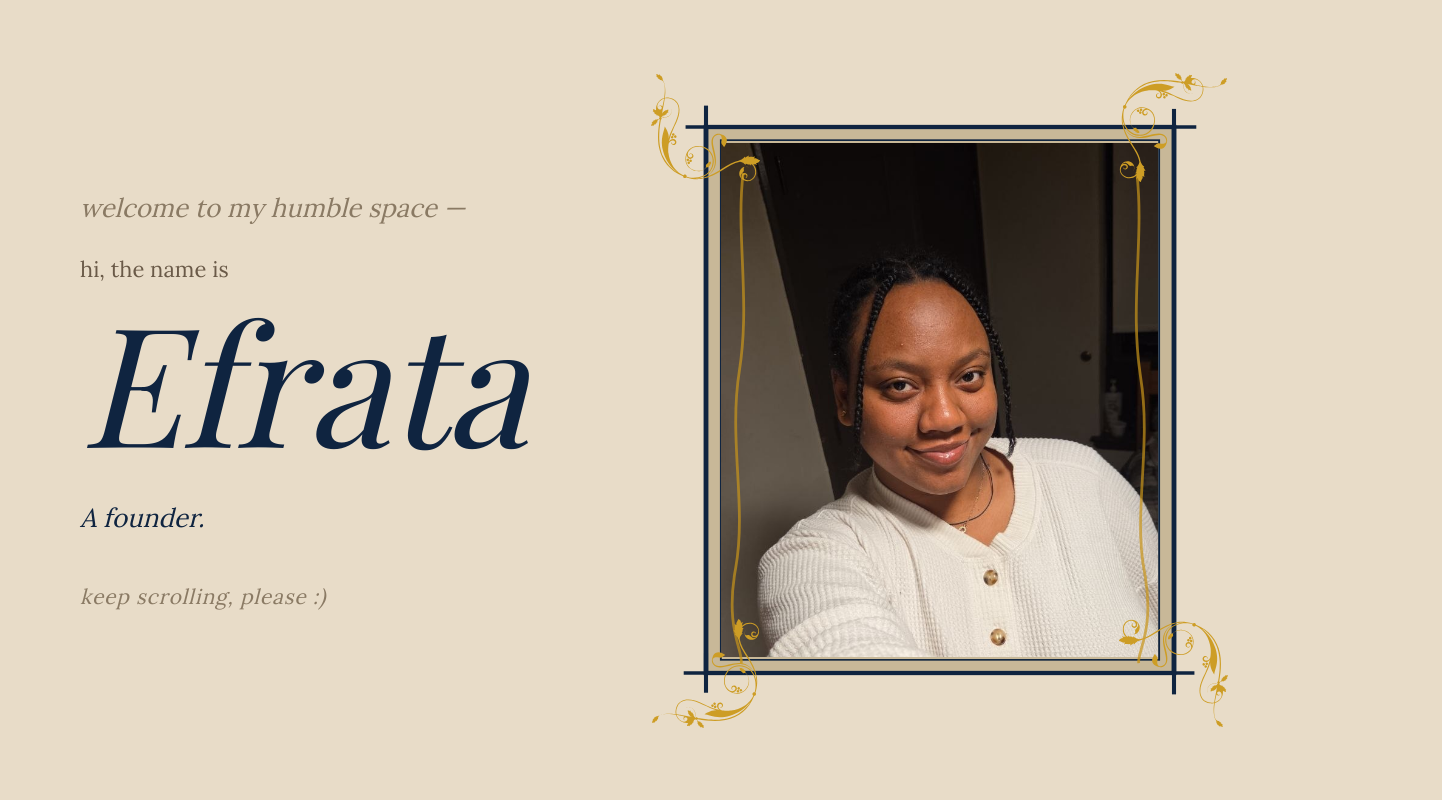
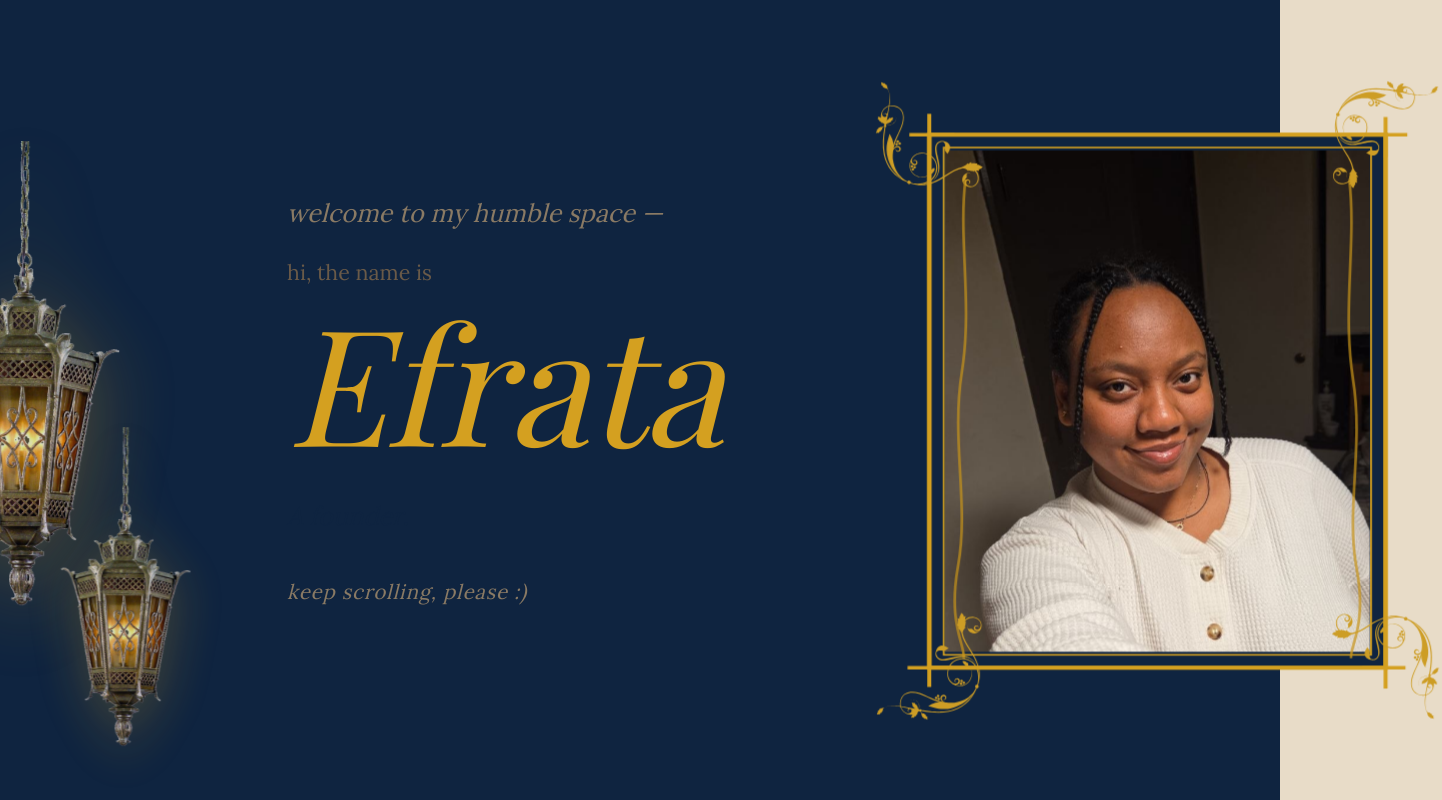
Before and after one commit to Efrata08/personal_webapp, a Next.js app: page / in a window 1280 px wide. Shown: the top 800 px of the page, 1442 px wide, since content can reach past the window. Built offline with nearby package versions, Linux system fonts and the light colour scheme.

Commit message:
redesigning hero page

```diff
--- a/src/components/ContactSection.tsx
+++ b/src/components/ContactSection.tsx
@@ -289,12 +289,12 @@ export default function ContactSection() {
         .cs-columns {
           display: flex;
           flex-direction: row;
-          gap: 56px;
-          max-width: 1000px;
+          gap: 150px;
+          max-width: 1150px;
           margin: 0 auto;
         }
         .cs-left {
-          flex: 0 0 340px;
+          flex: 0 0 400px;
           display: flex;
           flex-direction: column;
           align-items: center;
@@ -302,6 +302,33 @@ export default function ContactSection() {
         }
         .cs-right {
           flex: 1;
+        }
+
+        /* ── lanterns ── */
+        .cs-lanterns {
+          display: none;
+        }
+
+        @keyframes flicker1 {
+          0%, 100% { opacity: 1;    filter: drop-shadow(0 12px 32px rgba(212,160,32,0.5))  brightness(1);    }
+          20%      { opacity: 0.92; filter: drop-shadow(0 12px 32px rgba(212,160,32,0.4))  brightness(0.94); }
+          40%      { opacity: 1;    filter: drop-shadow(0 12px 32px rgba(212,160,32,0.6))  brightness(1.06); }
+          65%      { opacity: 0.95; filter: drop-shadow(0 12px 32px rgba(212,160,32,0.45)) brightness(0.97); }
+          80%      { opacity: 1;    filter: drop-shadow(0 12px 32px rgba(212,160,32,0.55)) brightness(1.03); }
+        }
+        @keyframes flicker2 {
+          0%, 100% { opacity: 0.85; filter: drop-shadow(0 8px 20px rgba(212,160,32,0.35)) brightness(0.95); }
+          30%      { opacity: 1;    filter: drop-shadow(0 8px 20px rgba(212,160,32,0.5))  brightness(1.05); }
+          55%      { opacity: 0.88; filter: drop-shadow(0 8px 20px rgba(212,160,32,0.3))  brightness(0.92); }
+          75%      { opacity: 0.96; filter: drop-shadow(0 8px 20px rgba(212,160,32,0.45)) brightness(1);    }
+        }
+        @keyframes glowPulse1 {
+          0%, 100% { opacity: 0.6; transform: scale(1);    }
+          50%      { opacity: 1;   transform: scale(1.1);  }
+        }
+        @keyframes glowPulse2 {
+          0%, 100% { opacity: 0.4; transform: scale(1);    }
+          50%      { opacity: 0.8; transform: scale(1.08); }
         }
 
         /* ── hawk ── */
@@ -314,7 +341,8 @@ export default function ContactSection() {
           transform: translateX(-115vw) rotate(-8deg);
         }
         .hawk-img {
-          width: 320px;
+          width: 100%;
+          max-width: 380px;
           height: auto;
         }
         .cs-hawk-float {
@@ -353,16 +381,7 @@ export default function ContactSection() {
         .scroll-wrapper {
           position: relative;
         }
-        .wax-seal {
-          position: absolute;
-          bottom: calc(7% + 15px);
-          left: 50%;
-          transform: translateX(-50%);
-          z-index: 3;
-          pointer-events: none;
-          filter: drop-shadow(0 4px 8px rgba(0,0,0,0.35));
-        }
-        .scroll-img {
+.scroll-img {
           width: 100%;
           height: auto;
           display: block;
@@ -383,9 +402,9 @@ export default function ContactSection() {
 
         .social-label {
           font-family: var(--font-lora), Georgia, serif;
-          font-size: 9px;
+          font-size: 11.7px;
           font-style: italic;
-          color: #0F2440;
+          color: #5A3000;
           text-align: center;
           margin-bottom: 8px;
         }
@@ -428,7 +447,7 @@ export default function ContactSection() {
           gap: 8px;
           margin-bottom: 7px;
           font-family: var(--font-lora), Georgia, serif;
-          font-size: 10px;
+          font-size: 13px;
           font-weight: 600;
           text-transform: uppercase;
           letter-spacing: 0.26em;
@@ -447,10 +466,11 @@ export default function ContactSection() {
         .form-label {
           display: block;
           font-family: var(--font-lora), Georgia, serif;
-          font-size: 10px;
+          font-size: 10.4px;
+          font-weight: 600;
           text-transform: uppercase;
           letter-spacing: 0.22em;
-          color: #0F2440;
+          color: #3D2000;
           margin-bottom: 3px;
         }
         .form-input,
@@ -458,10 +478,10 @@ export default function ContactSection() {
           width: 100%;
           background: transparent;
           border: none;
-          border-bottom: 1px solid rgba(15,36,64,0.5);
+          border-bottom: 1.5px solid rgba(80,40,0,0.5);
           padding: 3px 2px;
-          font-size: 15px;
-          color: #0F2440;
+          font-size: 16.9px;
+          color: #2C1200;
           font-family: var(--font-lora), Georgia, serif;
           outline: none;
           resize: none;
@@ -469,7 +489,7 @@ export default function ContactSection() {
         }
         .form-input::placeholder,
         .form-textarea::placeholder {
-          color: #6A7A8A;
+          color: #8B6020;
           font-style: italic;
         }
         .form-input:focus,
@@ -482,25 +502,40 @@ export default function ContactSection() {
           cursor: not-allowed;
         }
 
+        .field-textarea {
+          overflow-y: auto;
+          padding-right: 8px;
+          scrollbar-width: thin;
+          scrollbar-color: #C8941A rgba(139,90,0,0.1);
+        }
+        .field-textarea::-webkit-scrollbar       { width: 4px; }
+        .field-textarea::-webkit-scrollbar-track { background: rgba(139,90,0,0.1); }
+        .field-textarea::-webkit-scrollbar-thumb { background: #C8941A; border-radius: 2px; }
+        .field-textarea::-webkit-scrollbar-thumb:hover { background: #8B6010; }
+
         .form-submit {
           margin-top: 7px;
           width: 100%;
-          background: var(--color-navy);
-          color: var(--color-parchment);
+          background: #1a0a00;
+          background-image: repeating-linear-gradient(
+            45deg, transparent, transparent 2px,
+            rgba(255,255,255,0.02) 2px, rgba(255,255,255,0.02) 4px
+          );
+          color: #E8C87A;
           border: none;
-          padding: 9px 16px;
+          padding: 14px 20px;
           font-family: var(--font-lora), Georgia, serif;
           font-size: 10px;
           text-transform: uppercase;
-          letter-spacing: 0.22em;
+          letter-spacing: 0.25em;
           cursor: pointer;
           display: flex;
           align-items: center;
           justify-content: center;
           gap: 6px;
-          transition: color 0.2s;
+          transition: all 0.2s;
         }
-        .form-submit:not(:disabled):hover { color: var(--color-ochre); }
+        .form-submit:not(:disabled):hover { background: #2C1200; color: #D4A020; }
         .form-submit:focus-visible        { outline: 2px solid var(--color-brass); }
         .form-submit:disabled             { opacity: 0.38; cursor: not-allowed; }
 
@@ -649,6 +684,26 @@ export default function ContactSection() {
       `}</style>
 
       <section ref={sectionRef} className="contact-section">
+{/* botanical vines */}
+        {/* eslint-disable-next-line @next/next/no-img-element */}
+        <img
+          src="/hawk/vine-2.png"
+          alt=""
+          aria-hidden="true"
+          style={{
+            position: 'absolute',
+            left: 0,
+            top: 350,
+            height: '55%',
+            width: 'auto',
+            maxWidth: 280,
+            pointerEvents: 'none',
+            zIndex: 0,
+            opacity: 1,
+            filter: 'brightness(1.4)',
+          }}
+        />
+
         {/* corner brackets */}
         <div className="cs-corner cs-corner-tl" />
         <div className="cs-corner cs-corner-tr" />
@@ -669,7 +724,6 @@ export default function ContactSection() {
 
           {/* section header */}
           <header className="cs-header">
-            <p className="cs-eyebrow">Correspondence</p>
             <h2 className="cs-title">Get in Touch</h2>
             <div className="cs-divider" />
             <p className="cs-subtitle">The hawk awaits your correspondence</p>
@@ -677,6 +731,20 @@ export default function ContactSection() {
 
           {/* two columns */}
           <div className="cs-columns">
+
+            {/* col 1 — lanterns */}
+            <div className="cs-lanterns" aria-hidden="true">
+              {/* glow 1 */}
+              <div style={{ position: 'absolute', top: 80, left: -20, width: 220, height: 220, borderRadius: '50%', background: 'radial-gradient(ellipse, rgba(212,160,32,0.15) 0%, transparent 70%)', animation: 'glowPulse1 3s ease-in-out infinite', pointerEvents: 'none', zIndex: 1 }} />
+              {/* glow 2 */}
+              <div style={{ position: 'absolute', top: 280, left: 50, width: 160, height: 160, borderRadius: '50%', background: 'radial-gradient(ellipse, rgba(212,160,32,0.1) 0%, transparent 70%)', animation: 'glowPulse2 4s ease-in-out infinite 0.8s', pointerEvents: 'none', zIndex: 1 }} />
+              {/* lantern 1 — in-flow, offset via margin */}
+              {/* eslint-disable-next-line @next/next/no-img-element */}
+              <img src="/lantern-final.png" alt="" style={{ position: 'relative', marginTop: 0, marginLeft: 16, width: 130, height: 'auto', filter: 'drop-shadow(0 12px 32px rgba(212,160,32,0.5))', animation: 'flicker1 3s ease-in-out infinite', zIndex: 2, flexShrink: 0 }} />
+              {/* lantern 2 — in-flow, offset below lantern 1 */}
+              {/* eslint-disable-next-line @next/next/no-img-element */}
+              <img src="/lantern-final.png" alt="" style={{ position: 'relative', marginTop: 24, marginLeft: 90, width: 88, height: 'auto', filter: 'drop-shadow(0 8px 20px rgba(212,160,32,0.4))', animation: 'flicker2 4s ease-in-out infinite 0.8s', zIndex: 2, flexShrink: 0 }} />
+            </div>
 
             {/* left — hawk */}
             <div className="cs-left" aria-hidden="true">
@@ -704,28 +772,7 @@ export default function ContactSection() {
                   className="scroll-img"
                 />
 
-                {/* wax seal */}
-                <svg className="wax-seal" width="72" height="72" viewBox="0 0 72 72" aria-hidden="true">
-                  <defs>
-                    <radialGradient id="waxGrad" cx="38%" cy="32%" r="65%">
-                      <stop offset="0%"   stopColor="#C0392B"/>
-                      <stop offset="55%"  stopColor="#922B21"/>
-                      <stop offset="100%" stopColor="#641E16"/>
-                    </radialGradient>
-                  </defs>
-                  {/* outer shadow ring */}
-                  <circle cx="36" cy="37" r="30" fill="rgba(0,0,0,0.25)"/>
-                  {/* main seal */}
-                  <circle cx="36" cy="36" r="30" fill="url(#waxGrad)"/>
-                  {/* embossed outer ring */}
-                  <circle cx="36" cy="36" r="30" fill="none" stroke="rgba(255,255,255,0.12)" strokeWidth="2"/>
-                  {/* inner decorative ring */}
-                  <circle cx="36" cy="36" r="24" fill="none" stroke="rgba(255,255,255,0.15)" strokeWidth="0.8"/>
-                  {/* initial */}
-                  <text x="36" y="43" textAnchor="middle" fontFamily="Georgia, serif" fontStyle="italic" fontSize="28" fill="rgba(255,255,255,0.88)" letterSpacing="0">E</text>
-                </svg>
-
-                <div className="scroll-form-content">
+<div className="scroll-form-content">
                   <div className="form-deco-header">
                     <span className="form-deco-line" />
                     Your message
@@ -787,7 +834,7 @@ export default function ContactSection() {
                       <textarea
                         id="cs-message"
                         rows={3}
-                        className="form-textarea"
+                        className="form-textarea field-textarea"
                         placeholder="Write your message here..."
                         value={message}
                         onChange={e => setMessage(e.target.value)}
@@ -800,13 +847,7 @@ export default function ContactSection() {
                       className="form-submit"
                       disabled={isDisabled}
                     >
-                      {formState === 'sending' ? (
-                        <>
-                          <span className="sending-dot" />
-                          <span className="sending-dot" />
-                          <span className="sending-dot" />
-                        </>
-                      ) : '— Dispatch the Hawk —'}
+                      {formState === 'sending' ? '🪶 Dispatching… 🪶' : '🪶 Dispatch the Hawk 🪶'}
                     </button>
 
                     {formState === 'error' && (
--- a/src/components/Hero.tsx
+++ b/src/components/Hero.tsx
@@ -68,12 +68,26 @@ export default function Hero() {
         @media (min-width: 1400px) {
           .hero-section { padding-right: 80px !important; }
         }
+
+        @keyframes flicker1 {
+          0%, 100% { opacity: 1;    filter: drop-shadow(0 12px 32px rgba(212,160,32,0.5))  brightness(1);    }
+          20%      { opacity: 0.92; filter: drop-shadow(0 12px 32px rgba(212,160,32,0.4))  brightness(0.94); }
+          40%      { opacity: 1;    filter: drop-shadow(0 12px 32px rgba(212,160,32,0.6))  brightness(1.06); }
+          65%      { opacity: 0.95; filter: drop-shadow(0 12px 32px rgba(212,160,32,0.45)) brightness(0.97); }
+          80%      { opacity: 1;    filter: drop-shadow(0 12px 32px rgba(212,160,32,0.55)) brightness(1.03); }
+        }
+        @keyframes flicker2 {
+          0%, 100% { opacity: 0.85; filter: drop-shadow(0 8px 20px rgba(212,160,32,0.35)) brightness(0.95); }
+          30%      { opacity: 1;    filter: drop-shadow(0 8px 20px rgba(212,160,32,0.5))  brightness(1.05); }
+          55%      { opacity: 0.88; filter: drop-shadow(0 8px 20px rgba(212,160,32,0.3))  brightness(0.92); }
+          75%      { opacity: 0.96; filter: drop-shadow(0 8px 20px rgba(212,160,32,0.45)) brightness(1);    }
+        }
       `}</style>
 
       <section
         className="hero-section"
         style={{
-          backgroundColor: '#E8DCC8',
+          backgroundColor: '#0F2440',
           height: '100vh',
           display: 'flex',
           alignItems: 'center',
@@ -83,9 +97,10 @@ export default function Hero() {
         <div
           className="hero-grid"
           style={{
-            maxWidth: 1260,
+            maxWidth: 945,
             width: '100%',
             margin: '0 auto',
+            transform: 'translateX(200px) scale(1.3)',
             display: 'grid',
             gridTemplateColumns: '1fr 1fr',
             alignItems: 'center',
@@ -94,7 +109,7 @@ export default function Hero() {
           {/* ─── MIDDLE: TEXT ─── */}
           <div
             className="hero-left"
-            style={{ display: 'flex', flexDirection: 'column', paddingLeft: 56, paddingRight: 24 }}
+            style={{ display: 'flex', flexDirection: 'column', paddingLeft: 56, paddingRight: 24, position: 'relative' }}
           >
             {/* Welcome line */}
             <p
@@ -102,22 +117,26 @@ export default function Hero() {
               style={{
                 fontFamily: 'var(--font-lora), Georgia, serif',
                 fontStyle: 'italic',
-                fontSize: 26,
+                fontSize: 19.5,
                 color: '#8A7A64',
-                marginBottom: 26,
+                marginBottom: 19.5,
               }}
             >
               welcome to my humble space —
             </p>
+
+            {/* lanterns near welcome line */}
+            <img src="/lantern-final.png" alt="" aria-hidden="true" style={{ position: 'absolute', top: -40, left: -230, width: 165, height: 'auto', pointerEvents: 'none', animation: 'flicker1 3s ease-in-out infinite', zIndex: 1 }} />
+            <img src="/lantern-final.png" alt="" aria-hidden="true" style={{ position: 'absolute', top: 180, left: -126, width: 113, height: 'auto', pointerEvents: 'none', animation: 'flicker2 4s ease-in-out infinite 0.8s', zIndex: 1 }} />
 
             {/* "hi, the name is" */}
             <p
               className="hero-fade-2"
               style={{
                 fontFamily: 'var(--font-lora), Georgia, serif',
-                fontSize: 22,
+                fontSize: 16.5,
                 color: '#6A5A48',
-                marginBottom: 10,
+                marginBottom: 7.5,
               }}
             >
               hi, the name is
@@ -129,18 +148,18 @@ export default function Hero() {
               style={{
                 fontFamily: 'var(--font-playfair), Georgia, serif',
                 fontStyle: 'italic',
-                fontSize: 'clamp(114px, 13vw, 177px)',
-                color: '#0F2440',
+                fontSize: 'clamp(85px, 9.75vw, 133px)',
+                color: '#D4A020',
                 lineHeight: 1,
                 letterSpacing: '-0.01em',
-                margin: '0 0 36px 0',
+                margin: '0 0 27px 0',
               }}
             >
               Efrata
             </h1>
 
             {/* Cycling phrase */}
-            <div style={{ height: 47 }}>
+            <div style={{ height: 35 }}>
               <span
                 style={{
                   display: 'inline-block',
@@ -150,7 +169,7 @@ export default function Hero() {
                     ? 'var(--font-playfair), Georgia, serif'
                     : 'var(--font-lora), Georgia, serif',
                   fontStyle: 'italic',
-                  fontSize: isEthiopian ? 29 : 26,
+                  fontSize: isEthiopian ? 21.75 : 19.5,
                   color: isEthiopian ? '#D4A020' : '#0F2440',
                 }}
               >
@@ -164,11 +183,11 @@ export default function Hero() {
               style={{
                 fontFamily: 'var(--font-lora), Georgia, serif',
                 fontStyle: 'italic',
-                fontSize: 21,
+                fontSize: 15.75,
                 color: '#8A7A64',
                 letterSpacing: '0.04em',
                 userSelect: 'none',
-                marginTop: 36,
+                marginTop: 27,
               }}
             >
               keep scrolling, please :)
@@ -180,46 +199,42 @@ export default function Hero() {
             className="hero-fade-r hero-right"
             style={{ display: 'flex', justifyContent: 'flex-end', alignItems: 'center' }}
           >
-            {/*
-              Wrapper is 450×510 = frame (360×420) + 45px ornament bleed on each side.
-              SVG is offset (45, 45) so frame corners align with ornament centers.
-            */}
-            <div style={{ position: 'relative', width: 585, height: 663 }}>
+            <div style={{ position: 'relative', width: 439, height: 497 }}>
 
               {/* ── SVG frame ── */}
               <svg
-                width="468"
-                height="546"
+                width="351"
+                height="410"
                 viewBox="0 0 252 332"
                 preserveAspectRatio="none"
-                style={{ position: 'absolute', top: 58.5, left: 58.5, overflow: 'visible' }}
+                style={{ position: 'absolute', top: 43.9, left: 43.9, overflow: 'visible' }}
                 aria-hidden="true"
               >
                 {/* Outer filled rectangle */}
                 <rect
                   x="0" y="0" width="252" height="332"
-                  fill="#C8B898" stroke="#0F2440" strokeWidth="2.6"
+                  fill="#0F2440" stroke="#D4A020" strokeWidth="2.6"
                 />
 
                 {/* Inner border (inset 8px) */}
                 <rect
                   x="8" y="8" width="236" height="316"
-                  fill="none" stroke="#0F2440" strokeWidth="1"
+                  fill="none" stroke="#D4A020" strokeWidth="1"
                 />
 
                 {/* Registration cross lines – intentionally asymmetric lengths */}
                 {/* Top-left */}
-                <line x1="-11" y1="0"   x2="14"  y2="0"   stroke="#0F2440" strokeWidth="2.2" />
-                <line x1="0"   y1="-13" x2="0"   y2="12"  stroke="#0F2440" strokeWidth="2.2" />
+                <line x1="-11" y1="0"   x2="14"  y2="0"   stroke="#D4A020" strokeWidth="2.2" />
+                <line x1="0"   y1="-13" x2="0"   y2="12"  stroke="#D4A020" strokeWidth="2.2" />
                 {/* Top-right */}
-                <line x1="238" y1="0"   x2="264" y2="0"   stroke="#0F2440" strokeWidth="2.2" />
-                <line x1="252" y1="-11" x2="252" y2="14"  stroke="#0F2440" strokeWidth="2.2" />
+                <line x1="238" y1="0"   x2="264" y2="0"   stroke="#D4A020" strokeWidth="2.2" />
+                <line x1="252" y1="-11" x2="252" y2="14"  stroke="#D4A020" strokeWidth="2.2" />
                 {/* Bottom-right */}
-                <line x1="239" y1="332" x2="263" y2="332" stroke="#0F2440" strokeWidth="2.2" />
-                <line x1="252" y1="319" x2="252" y2="345" stroke="#0F2440" strokeWidth="2.2" />
+                <line x1="239" y1="332" x2="263" y2="332" stroke="#D4A020" strokeWidth="2.2" />
+                <line x1="252" y1="319" x2="252" y2="345" stroke="#D4A020" strokeWidth="2.2" />
                 {/* Bottom-left */}
-                <line x1="-12" y1="332" x2="13"  y2="332" stroke="#0F2440" strokeWidth="2.2" />
-                <line x1="0"   y1="320" x2="0"   y2="344" stroke="#0F2440" strokeWidth="2.2" />
+                <line x1="-12" y1="332" x2="13"  y2="332" stroke="#D4A020" strokeWidth="2.2" />
+                <line x1="0"   y1="320" x2="0"   y2="344" stroke="#D4A020" strokeWidth="2.2" />
 
                 {/* Left vine – gently wavy */}
                 <path
@@ -233,13 +248,13 @@ export default function Hero() {
                 />
               </svg>
 
-              {/* ── Photo — inset inside the inner border rect (8px in viewBox → ~12px screen) ── */}
+              {/* ── Photo — inset inside the inner border rect ── */}
               <div style={{
                 position: 'absolute',
-                top: 58.5 + 15.6,
-                left: 58.5 + 15.6,
-                width: 468 - 31.2,
-                height: 546 - 31.2,
+                top: 55.6,
+                left: 55.6,
+                width: 327.6,
+                height: 386.1,
                 overflow: 'hidden',
               }}>
                 <Image
@@ -253,11 +268,11 @@ export default function Hero() {
 
               {/* ── Vine overlay — same coords as main SVG, sits above photo ── */}
               <svg
-                width="468"
-                height="546"
+                width="351"
+                height="410"
                 viewBox="0 0 252 332"
                 preserveAspectRatio="none"
-                style={{ position: 'absolute', top: 58.5, left: 58.5, overflow: 'visible', pointerEvents: 'none' }}
+                style={{ position: 'absolute', top: 43.9, left: 43.9, overflow: 'visible', pointerEvents: 'none' }}
                 aria-hidden="true"
               >
                 <path
@@ -278,7 +293,7 @@ export default function Hero() {
                 aria-hidden="true"
                 style={{
                   position: 'absolute',
-                  width: 117, height: 117,
+                  width: 88, height: 88,
                   top: 0, left: 0,
                   transform: 'rotate(0deg)',
                   filter: BRASS_FILTER,
@@ -291,7 +306,7 @@ export default function Hero() {
                 aria-hidden="true"
                 style={{
                   position: 'absolute',
-                  width: 117, height: 117,
+                  width: 88, height: 88,
                   top: 0, right: 0,
                   transform: 'rotate(90deg)',
                   filter: BRASS_FILTER,
@@ -304,7 +319,7 @@ export default function Hero() {
                 aria-hidden="true"
                 style={{
                   position: 'absolute',
-                  width: 117, height: 117,
+                  width: 88, height: 88,
                   bottom: 0, right: 0,
                   transform: 'rotate(180deg)',
                   filter: BRASS_FILTER,
@@ -317,7 +332,7 @@ export default function Hero() {
                 aria-hidden="true"
                 style={{
                   position: 'absolute',
-                  width: 117, height: 117,
+                  width: 88, height: 88,
                   bottom: 0, left: 0,
                   transform: 'rotate(270deg)',
                   filter: BRASS_FILTER,
```
Also changed, not shown: public/Hawk/vine-2.png (added), public/lantern-final.png (added).
